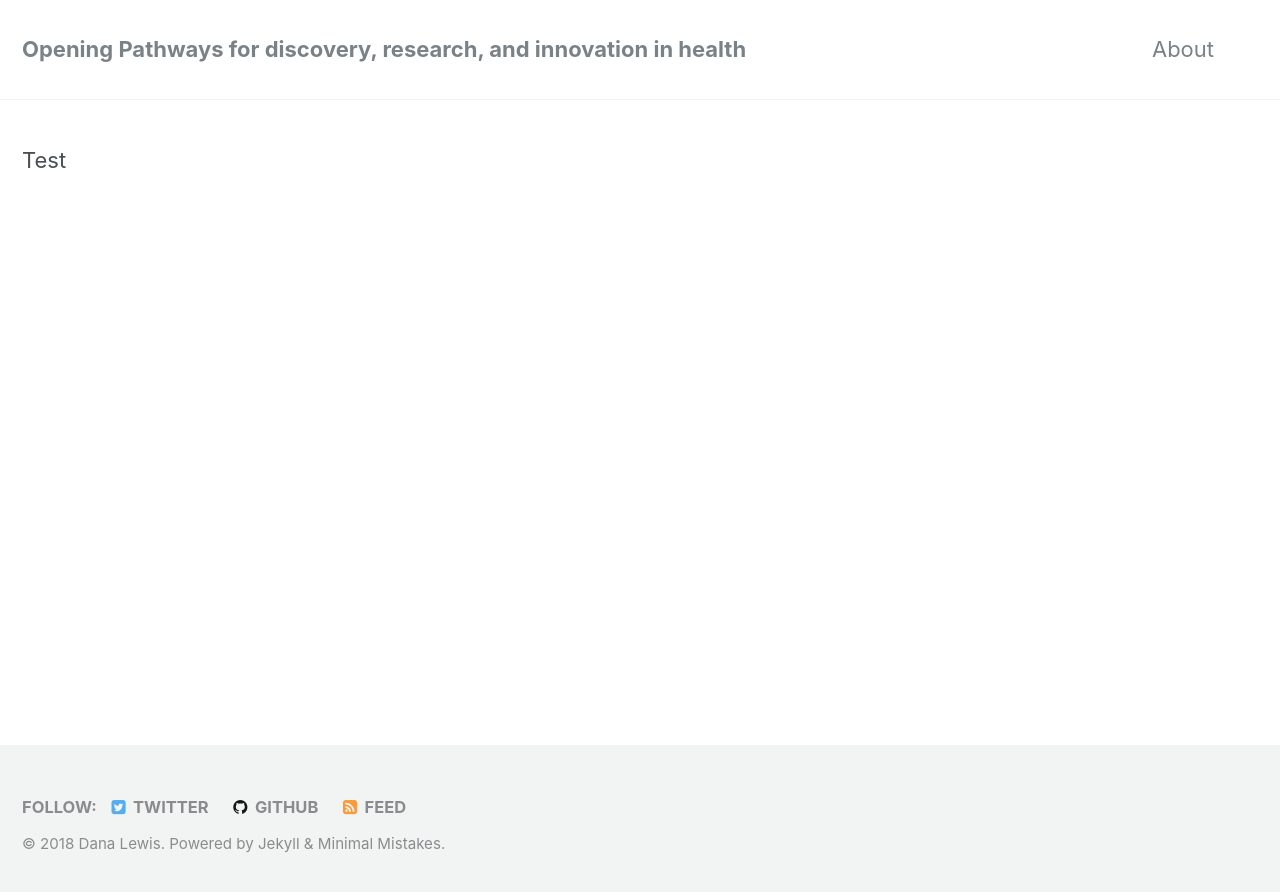
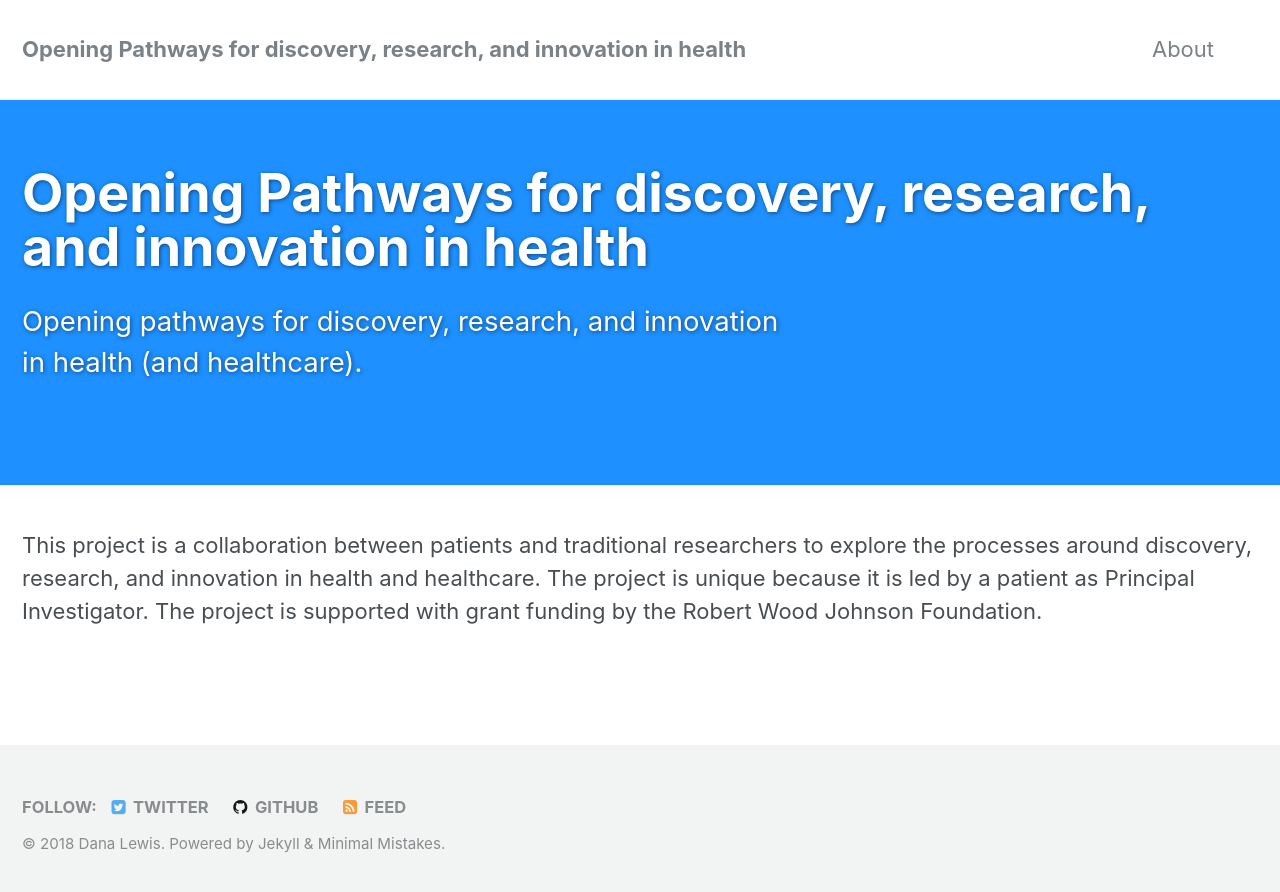
Before and after one commit to danamlewis/research, a Jekyll site: the page built from index.html, in a window 1280 px wide. Shown: the top 892 px of the page. Built offline with Jekyll 4.4.1, drawn with Linux system fonts in a browser that asks for light colours; the list of posts is cut into pages by our own code.

Commit message:
Update index.html

```diff
--- a/index.html
+++ b/index.html
@@ -1,6 +1,10 @@
 ---
 layout: splash
 author_profile: false
+excerpt: "Opening pathways for discovery, research, and innovation in health (and healthcare)."
+header:
+  overlay_color: "#1E90FF"
+
 ---
 
-Test
+This project is a collaboration between patients and traditional researchers to explore the processes around discovery, research, and innovation in health and healthcare. The project is unique because it is led by a patient as Principal Investigator. The project is supported with grant funding by the Robert Wood Johnson Foundation.
```
